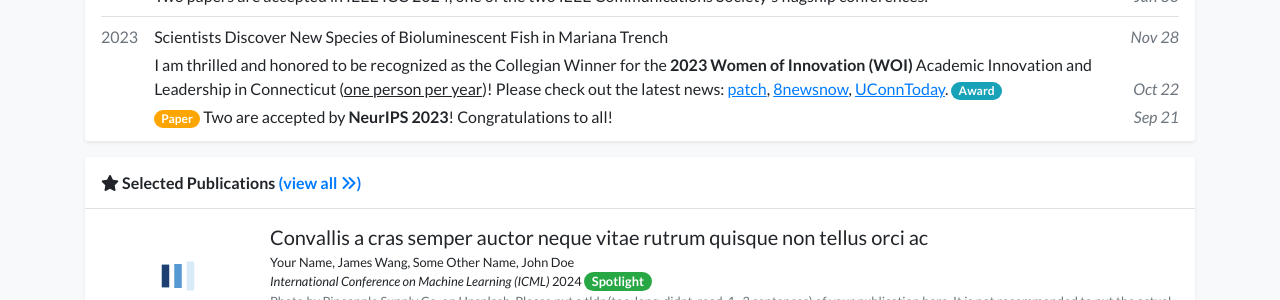
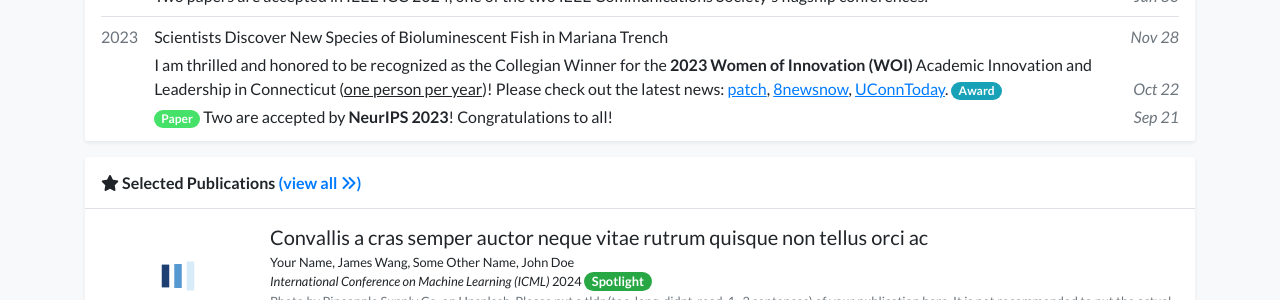
Before and after one commit to FayeDou/fayedou.github.io, a Jekyll site: the page built from index.html, in a window 1280 px wide and 1400 px high, scrolled down 343 px. Shown: the part 769-1069 px from the top of the window. Built offline with Jekyll 4.4.1, drawn with Linux system fonts in a browser that asks for light colours; nearby versions of some CDN libraries; a style sheet for code colours, icons or effects is not loaded.

Commit message:
Update global.css

```diff
--- a/assets/css/global.css
+++ b/assets/css/global.css
@@ -68,6 +68,7 @@ div.lazy {
 }
 
 .badge-paper {
-    background-color: #ffa500;  /* 例如橙色 */
+    /* background-color: #ffa500;  例如橙色 */
+    background-color: #45e169;  /* 例如绿色 */
     color: white;               /* 文字颜色 */
   }
```
